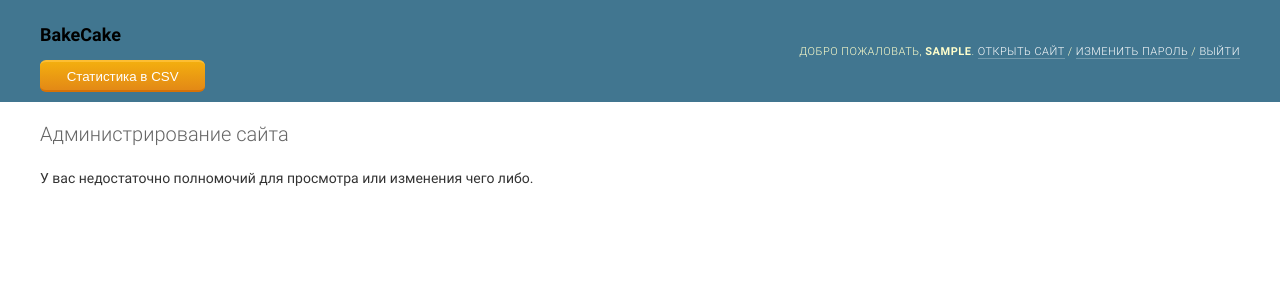
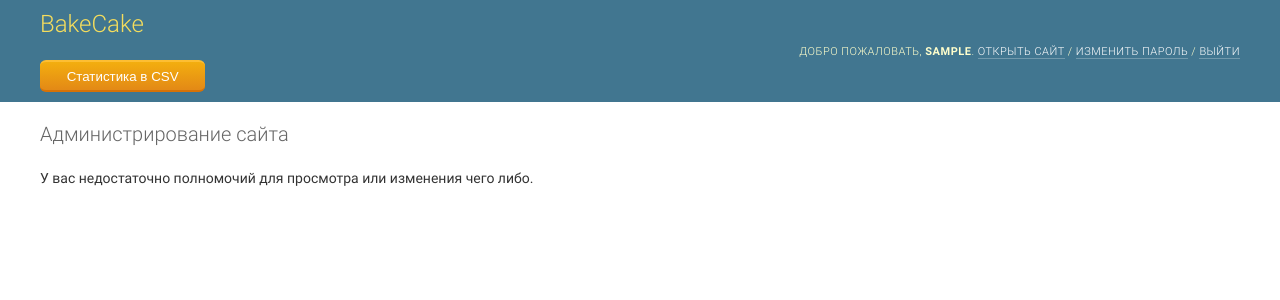
Before and after one commit to alena-yudzina/bakecake, a Django app: page /admin/ in a window 1280 px wide. Shown: the top 300 px of the page. Run offline with Django 3.2, Linux system fonts and the light colour scheme; the visitor is signed in with stand-in values (Sample User, id 1); parts of the project's set-up code (start-up, migrations or seed data) failed here and were passed over.

Commit message:
change admin style

```diff
--- a/templates/admin/base_site.html
+++ b/templates/admin/base_site.html
@@ -13,8 +13,8 @@
 {% block branding %}
 
   <div>
-  <h3 id="branding" style="font-size: large;">
-    <a href="{% url 'home' %}"style=" color: black;">
+  <h1 id="branding">
+    <a href="{% url 'home' %}">
       BakeCake
     </a>
   </h3>
```
Also changed, not shown: 1 other file.
